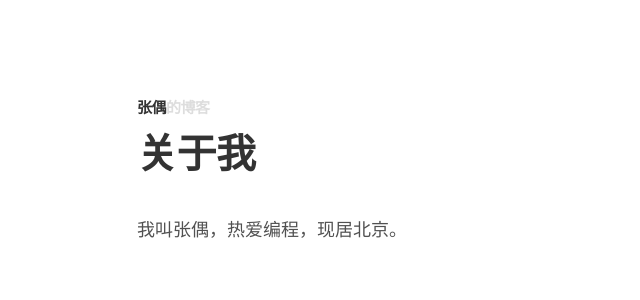
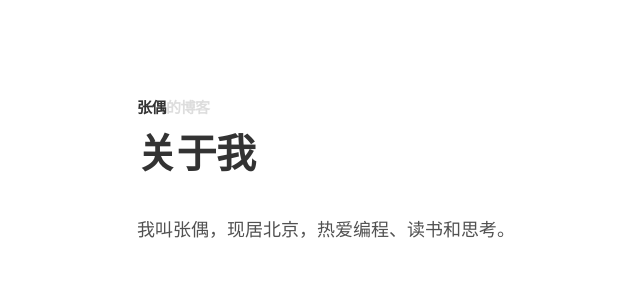
Before and after one commit to comehope/comehope.github.io, a Jekyll site: the page built from about.md, in a window 1280 px wide. Shown: the top 300 px of the page, without its empty margins (143-783 px from the left). Built offline with Jekyll 4.4.1, drawn with Linux system fonts in a browser that asks for light colours.

Commit message:
更新about

```diff
--- a/about.md
+++ b/about.md
@@ -3,4 +3,4 @@ title: 关于我
 permalink: /about.html
 ---
 
-我叫张偶，热爱编程，现居北京。
+我叫张偶，现居北京，热爱编程、读书和思考。
```
